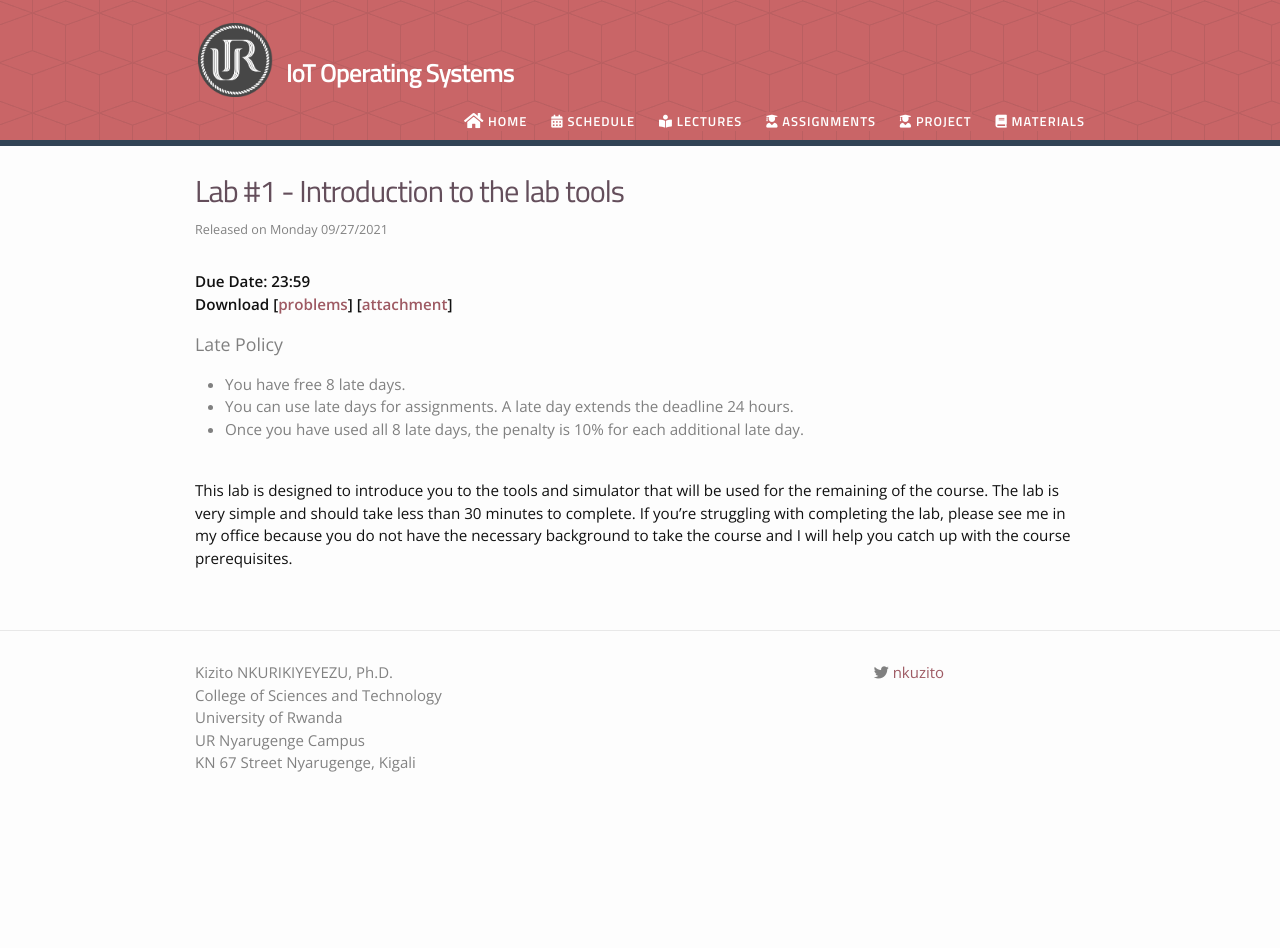
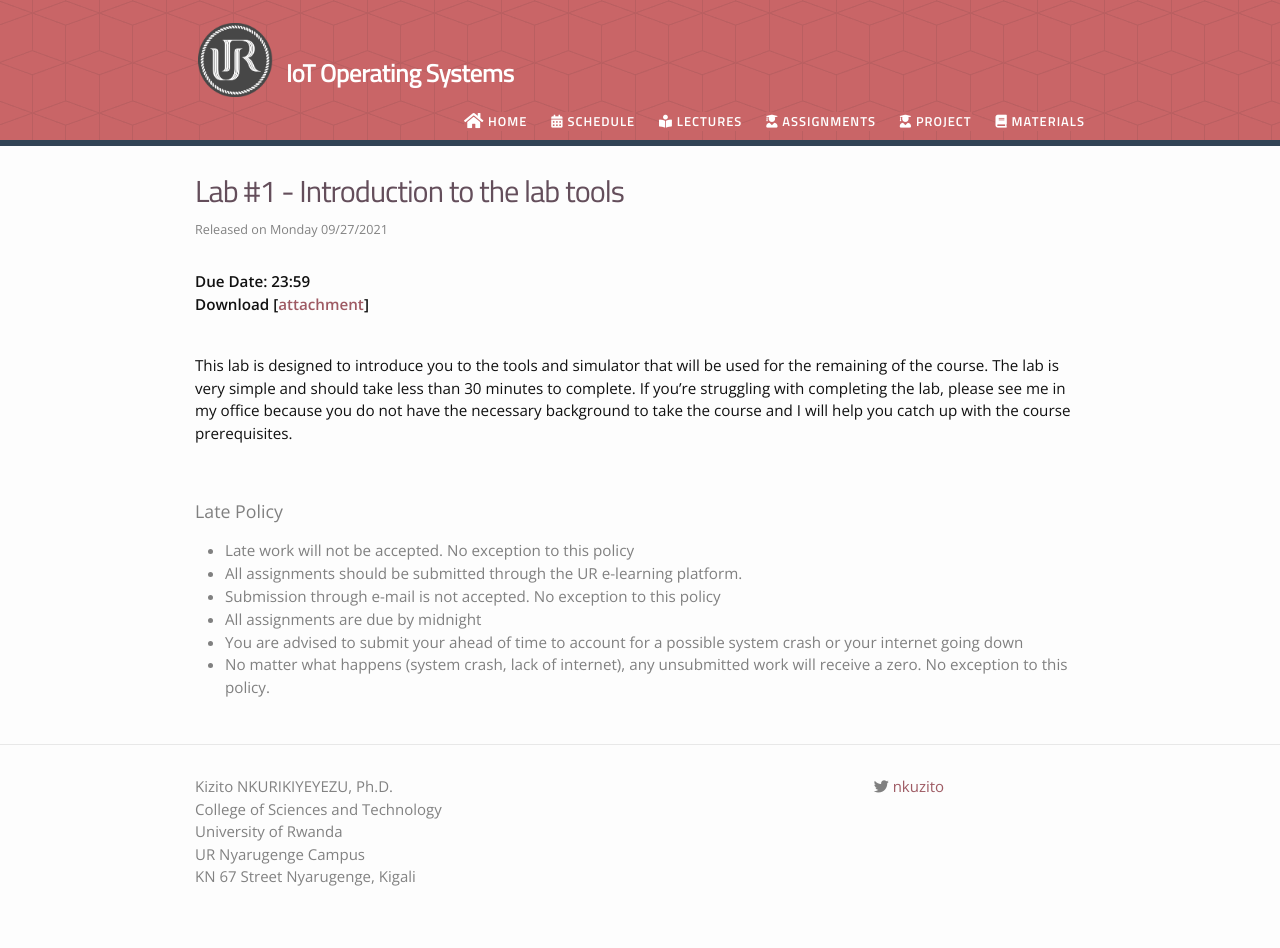
Before and after one commit to qiriro-innovations/ecs6264-2021, a Jekyll site: the page built from _assignments/lab1.md, in a window 1280 px wide. Built offline with Jekyll 4.4.1, drawn with Linux system fonts in a browser that asks for light colours; nearby versions of some CDN libraries; before the commit the page ends 900 px from its top, so only the background shows below that.

Commit message:
update late policy

```diff
--- a/_data/late_policy.yml
+++ b/_data/late_policy.yml
@@ -1,4 +1,7 @@
 policies:
-  - You have free 8 late days.
-  - You can use late days for assignments. A late day extends the deadline 24 hours.
-  - Once you have used all 8 late days, the penalty is 10% for each additional late day.
+  - Late work will not be accepted. No exception to this policy
+  - All assignments should be submitted through the UR e-learning platform.
+  - Submission through e-mail is not accepted. No exception to this policy
+  - All assignments are due by midnight
+  - You are advised to submit your ahead of time to account for a possible system crash or your internet going down
+  - No matter what happens (system crash, lack of internet), any unsubmitted work will receive a zero. No exception to this policy.
--- a/_layouts/assignment.html
+++ b/_layouts/assignment.html
@@ -24,16 +24,17 @@ title: page.title
       [<a href="{{ page.solutions | prepend: site.baseurl }}">solutions</a>]
       {% endif %}
     </p>
-
+    <br />
+    <article class="post-content">
+      {{ content }}
+    </article>
+    <br />
     <div style="color: gray;">
       <h3>Late Policy</h3>
       {% include late_policy.html %}
     </div>
   </div>
 
-  <br />
-  <article class="post-content">
-    {{ content }}
-  </article>
+
 
 </div>
```
Also changed, not shown: _assignments/lab1.md (+2 -2 lines).
